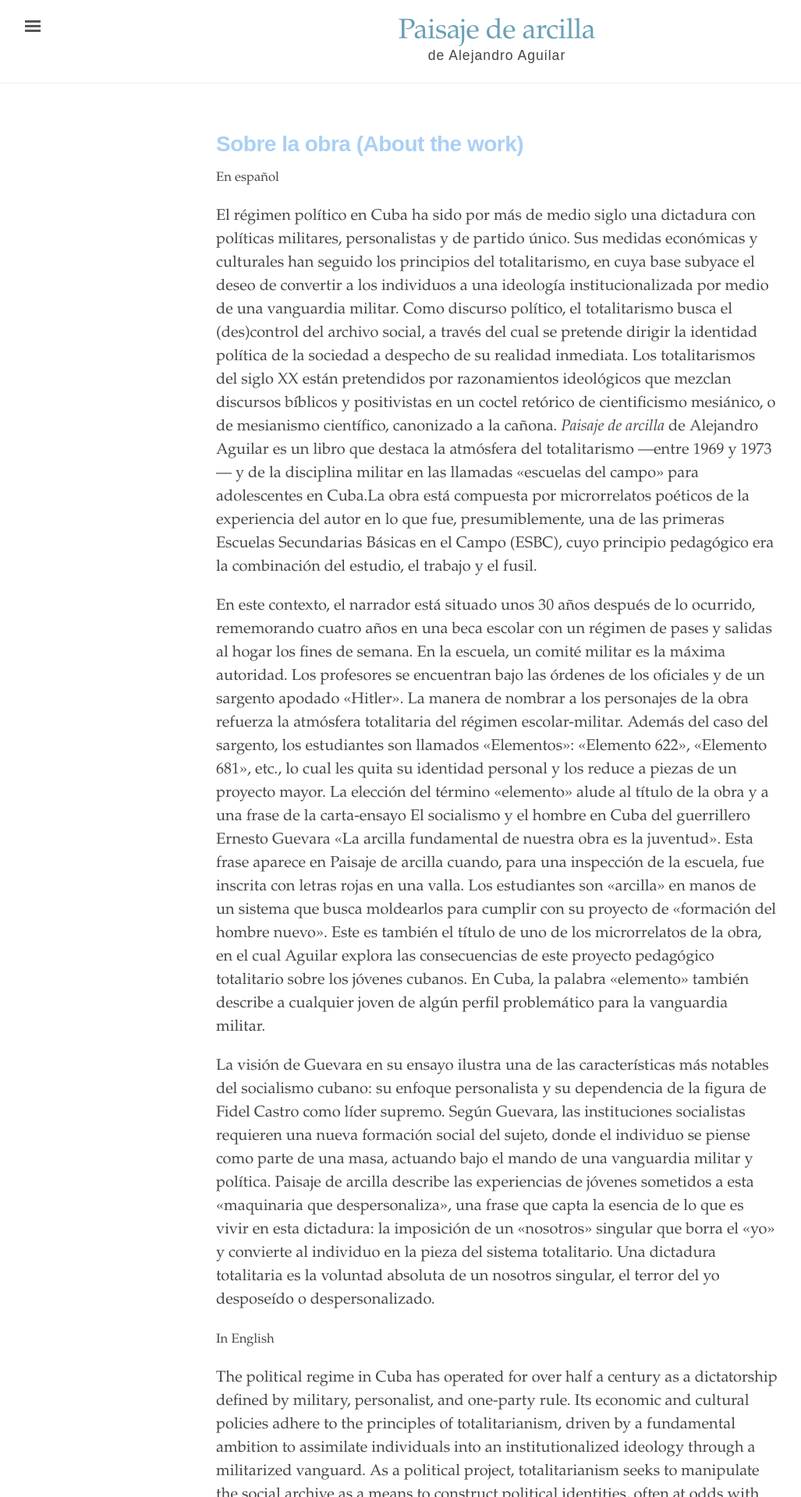
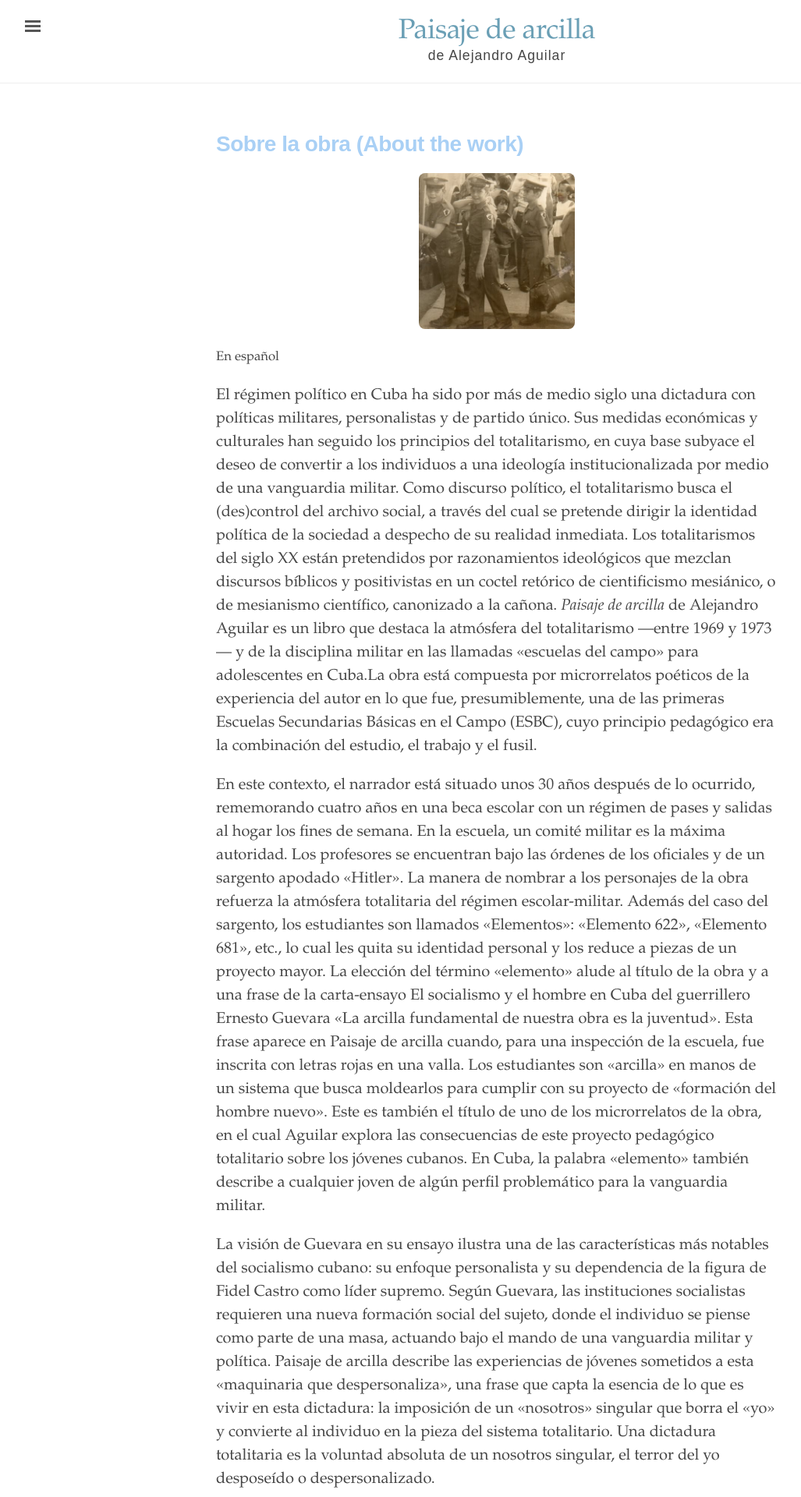
Before and after one commit to edicionesdereparto/paisajedearcilla, a Jekyll site: the page built from index.html, in a window 1280 px wide. Shown: the top 1920 px of the page at 78% size, without its empty margins (3-1030 px from the left). Built offline with Jekyll 4.4.1, drawn with Linux system fonts in a browser that asks for light colours.

Commit message:
Update index.html

```diff
--- a/index.html
+++ b/index.html
@@ -9,6 +9,7 @@
 <body>
 <div class="introduction">
   <h1 style="font-weight: bold; color: #A9D0F5;">Sobre la obra (About the work)</h1>
+<img src="{{ site.baseurl }}/assets/camilitos.jpg" alt="Niños en los Camilitos" style="text-align: center; max-width: 200px; border-radius: 8px; margin: 20px auto; display: block;">
 <p>
   <small> En español</small>
 </p>
```
